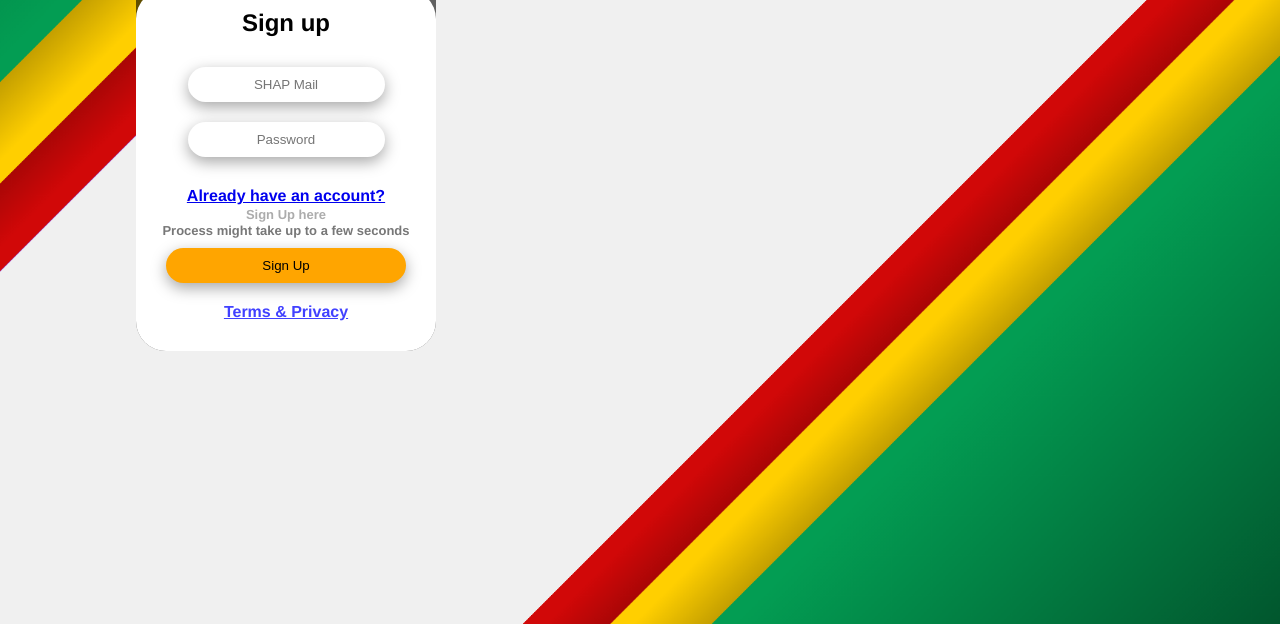
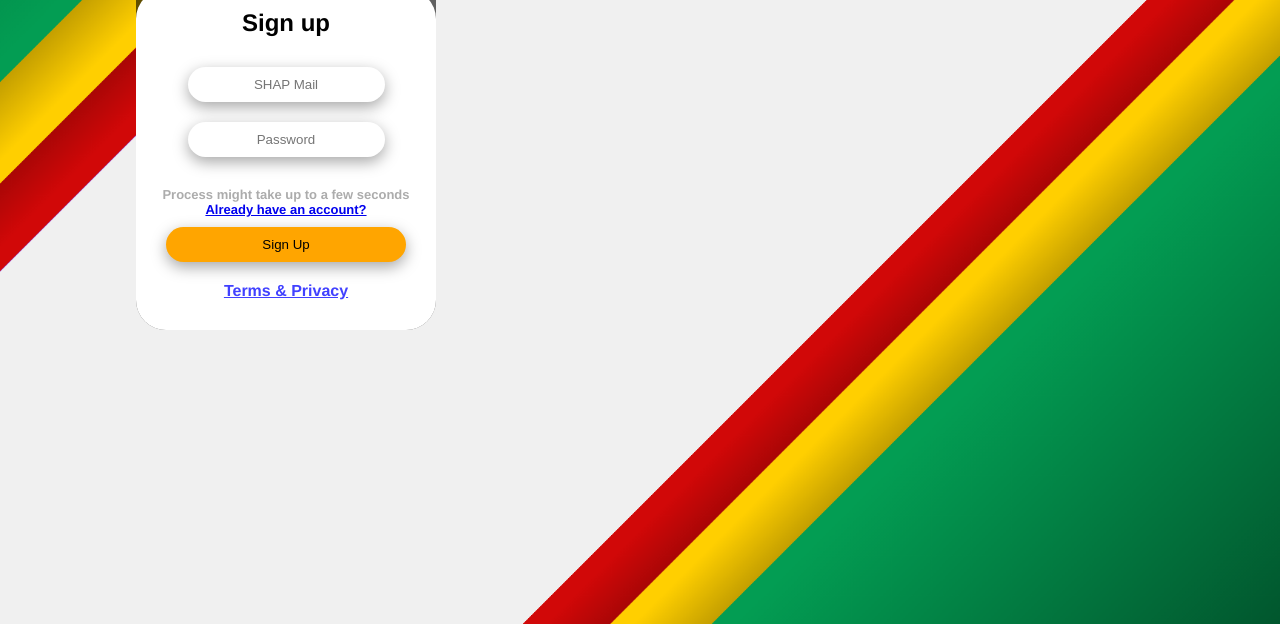
Before and after one commit to GOOSTRH/shapcafe, a website with bundled scripts: page public/signup_page/signup.html in a window 1280 px wide. Shown: the part 176-800 px from the top of the page. Built offline with nearby package versions, Linux system fonts and the light colour scheme.

Commit message:
fixed some minor issues

```diff
--- a/public/index.css
+++ b/public/index.css
@@ -1,6 +1,6 @@
 body {
   background-color: rgb(240, 240, 240);
-  background-image: url("../background_2.png"), url("../background_1.png");
+  background-image: url("background_2.png"), url("background_1.png");
   background-position: bottom  right, top left;
   background-repeat: no-repeat, no-repeat;
   background-attachment: fixed,fixed;
@@ -31,12 +31,6 @@ LogoCafe { /* 'cafe' part of the header*/
   margin-top: 10px;
   margin-bottom: 30px;
 }
-
-
-.GoToSignUpPageBtn{
-  margin-bottom: 20px;
-}
-
 
 
 .login { /* 'sign in' */
@@ -116,73 +110,6 @@ LogoCafe { /* 'cafe' part of the header*/
 
 @media (max-width : 431px) { /* mobile */
 
-    .frm {
-      background-color: white;
-      border-radius: 30px;
-      max-width: 400px; /* Adjust the maximum width as needed */
-      width: 100%;
-      margin: auto;
-      font-family: helvetica;
-    }
-
-    .logo {
-      color: Green;
-      text-align: center;
-      font-family: helvetica;
-      font-weight: 750;
-      font-size: 40px;
-    }
-
-    .main{
-      width: 80%;
-      margin: auto;
-      font-family: helvetica;
-      background-color: rgb(0,0,0,0.6);
-      border-radius: 30px;
-      margin-top: 100px;
-
-    }
-
-
-    .visibledevice {
-      display:block;
-    }
-
-}
-
-@media (min-width : 431px){ /* Pc, Tablet */
-
-    .frm {
-      background-color: white;
-      border-radius: 30px;
-      max-width: 400px; /* Adjust the maximum width as needed */
-      width: 300px;
-      font-family: helvetica;
-    }
-
-    .logo {
-      color: Green;
-      font-family: helvetica;
-      font-weight: 750;
-      font-size: 40px;
-      margin-left: 40px;
-
-    }
-
-    .main{
-      margin-left: 10vw;
-      font-family: helvetica;
-      background-color: rgb(0,0,0,0.6);
-      width: 300px;
-      border-radius: 30px;
-      margin-top: 100px;
-    }
-
-    .visibledesktop {
-        display:block;
-    }
-}@media (max-width : 431px) { /* mobile */
-
   .frm {
     background-color: white;
     border-radius: 30px;
--- a/public/signup_page/signup.css
+++ b/public/signup_page/signup.css
@@ -96,7 +96,6 @@ LogoCafe { /* 'cafe' part of the header*/
 }
 
 .SignupMessage2{
-  color: #777777;
   font-size: small;
 }
 
--- a/public/signup_page/signup.html
+++ b/public/signup_page/signup.html
@@ -31,9 +31,8 @@
           </label>
 
           <div class="SignUpMessageDiv">
-            <a href="../index.html" class="SignupMessage0" style="display: block;">Already have an account?</a>
-            <a class="SignupMessage1" >Sign Up here</a>
-            <a class="SignupMessage2" style="display: block;">Process might take up to a few seconds</a>
+            <a class="SignupMessage1" style="display: block;">Process might take up to a few seconds</a>
+            <a href="../index.html" class="SignupMessage2" style="display: block;">Already have an account?</a>
           </div>
 
 
```
Also changed, not shown: public/index.html (+1 -1 lines).
